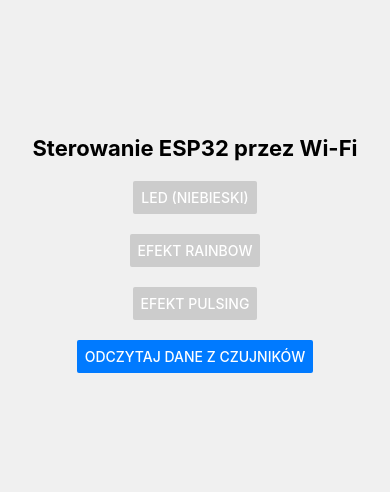
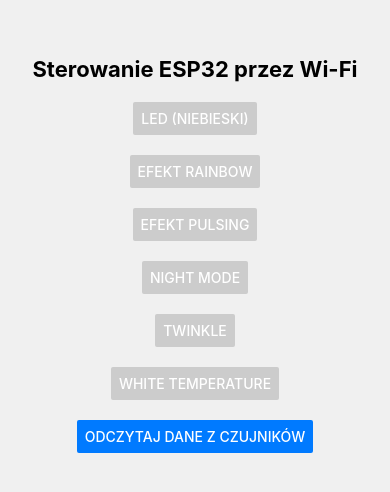
Before and after one commit to mirkosms/IntelliLight-App, a React Native app: screen / in a window 390 px wide. Shown: the part 158-650 px from the top of the page. Built offline with nearby package versions, Linux system fonts and the light colour scheme.

Commit message:
Updated UI with new mode buttons (Night, Twinkle, White Temperature); dynamic button color changes; improved DHT22 data display

```diff
--- a/App.js
+++ b/App.js
@@ -3,23 +3,29 @@ import { View, Text, Button, StyleSheet } from 'react-native';
 
 export default function App() {
   const [activeEffect, setActiveEffect] = useState(null);
+  const [whiteTempMode, setWhiteTempMode] = useState(null);
   const [temperature, setTemperature] = useState(null);
   const [humidity, setHumidity] = useState(null);
+  const [showWhiteOptions, setShowWhiteOptions] = useState(false);
   const [status, setStatus] = useState('');
 
-  const sendRequestToESP32 = async (endpoint) => {
+  const sendRequestToESP32 = async (endpoint, isWhiteTemp = false, tempMode = '') => {
     try {
       const res = await fetch(`http://192.168.1.10/${endpoint}`);
+      const text = await res.text();
+      setStatus(text);
 
       if (endpoint === 'sensor') {
-        const data = await res.json();
+        const data = JSON.parse(text);
         setTemperature(data.temperature);
         setHumidity(data.humidity);
-        setStatus('Dane z czujników odczytane!');
       } else {
-        const text = await res.text();
-        setStatus(text);
-        setActiveEffect(prevEffect => (prevEffect === endpoint.split('/')[1] ? null : endpoint.split('/')[1]));
+        if (isWhiteTemp) {
+          setWhiteTempMode(prevMode => (prevMode === tempMode ? null : tempMode));
+        } else {
+          setActiveEffect(prevEffect => (prevEffect === endpoint.split('/')[1] ? null : endpoint.split('/')[1]));
+          setWhiteTempMode(null);  // Resetowanie trybu White Temperature przy wyborze innego efektu
+        }
       }
     } catch (error) {
       setStatus('Błąd połączenia: ' + error.message);
@@ -30,38 +36,52 @@ export default function App() {
     <View style={styles.container}>
       <Text style={styles.title}>Sterowanie ESP32 przez Wi-Fi</Text>
 
-      <Button
-        title="LED (Niebieski)"
-        color={activeEffect === 'led' ? '#007AFF' : '#CCCCCC'}
-        onPress={() => sendRequestToESP32('toggle/led')}
-      />
+      <Button title="LED (Niebieski)" color={activeEffect === 'led' ? '#007AFF' : '#CCCCCC'} onPress={() => sendRequestToESP32('toggle/led')} />
+      <View style={styles.spacer} />
+      <Button title="Efekt Rainbow" color={activeEffect === 'rainbow' ? '#007AFF' : '#CCCCCC'} onPress={() => sendRequestToESP32('toggle/rainbow')} />
+      <View style={styles.spacer} />
+      <Button title="Efekt Pulsing" color={activeEffect === 'pulsing' ? '#007AFF' : '#CCCCCC'} onPress={() => sendRequestToESP32('toggle/pulsing')} />
+      <View style={styles.spacer} />
+      <Button title="Night Mode" color={activeEffect === 'night' ? '#007AFF' : '#CCCCCC'} onPress={() => sendRequestToESP32('toggle/night')} />
+      <View style={styles.spacer} />
+      <Button title="Twinkle" color={activeEffect === 'twinkle' ? '#007AFF' : '#CCCCCC'} onPress={() => sendRequestToESP32('toggle/twinkle')} />
       <View style={styles.spacer} />
 
       <Button
-        title="Efekt Rainbow"
-        color={activeEffect === 'rainbow' ? '#007AFF' : '#CCCCCC'}
-        onPress={() => sendRequestToESP32('toggle/rainbow')}
+        title="White Temperature"
+        onPress={() => setShowWhiteOptions(!showWhiteOptions)}
+        color={showWhiteOptions ? '#FFA500' : '#CCCCCC'}
       />
+
+      {showWhiteOptions && (
+        <View>
+          <Button
+            title="Neutral White"
+            color={whiteTempMode === 'neutral' ? '#007AFF' : '#CCCCCC'}
+            onPress={() => sendRequestToESP32('toggle/white/neutral', true, 'neutral')}
+          />
+          <View style={styles.spacer} />
+          <Button
+            title="Cool White"
+            color={whiteTempMode === 'cool' ? '#007AFF' : '#CCCCCC'}
+            onPress={() => sendRequestToESP32('toggle/white/cool', true, 'cool')}
+          />
+          <View style={styles.spacer} />
+          <Button
+            title="Warm White"
+            color={whiteTempMode === 'warm' ? '#007AFF' : '#CCCCCC'}
+            onPress={() => sendRequestToESP32('toggle/white/warm', true, 'warm')}
+          />
+        </View>
+      )}
+
       <View style={styles.spacer} />
-
-      <Button
-        title="Efekt Pulsing"
-        color={activeEffect === 'pulsing' ? '#007AFF' : '#CCCCCC'}
-        onPress={() => sendRequestToESP32('toggle/pulsing')}
-      />
-      <View style={styles.spacer} />
-
-      <Button
-        title="Odczytaj dane z czujników"
-        onPress={() => sendRequestToESP32('sensor')}
-        color="#007AFF"
-      />
+      <Button title="Odczytaj dane z czujników" onPress={() => sendRequestToESP32('sensor')} color="#007AFF" />
 
       {temperature !== null && humidity !== null && (
         <View style={styles.sensorData}>
           <Text style={styles.dataLabel}>Temperatura:</Text>
           <Text style={styles.dataValue}>{temperature} °C</Text>
-
           <Text style={styles.dataLabel}>Wilgotność:</Text>
           <Text style={styles.dataValue}>{humidity} %</Text>
         </View>
```
